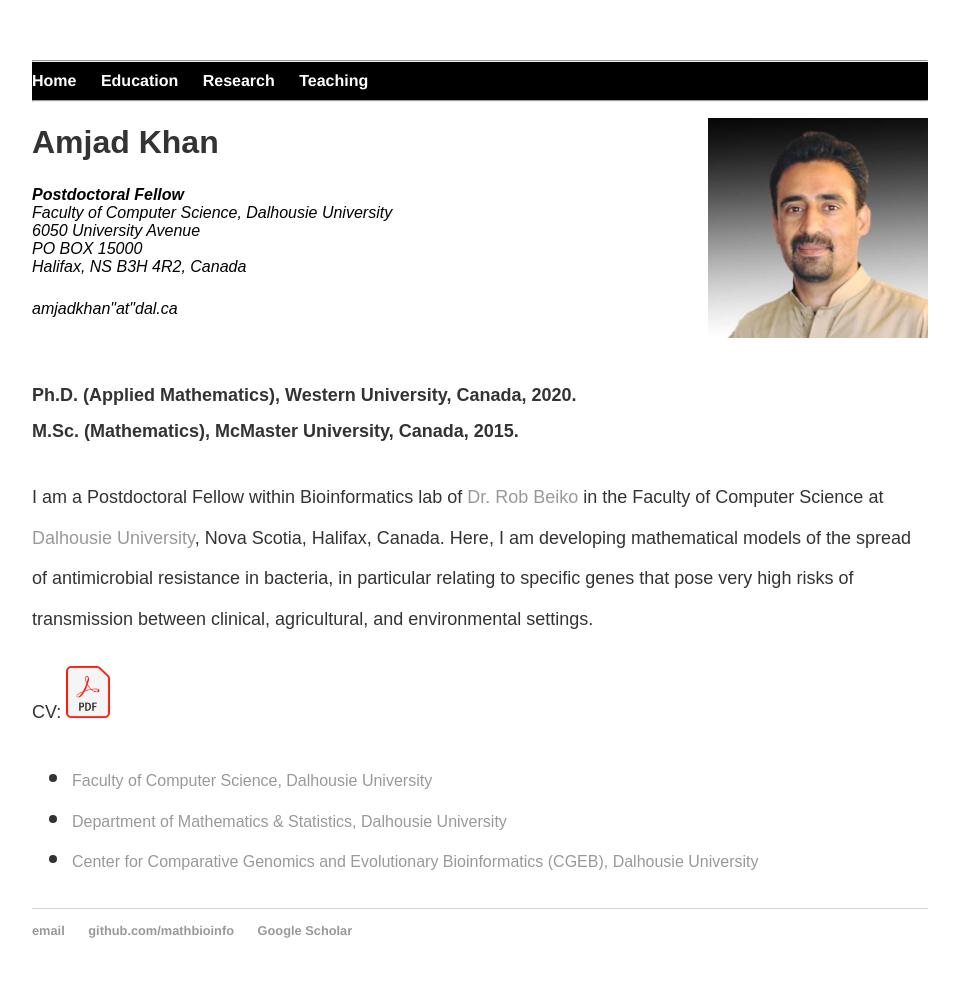
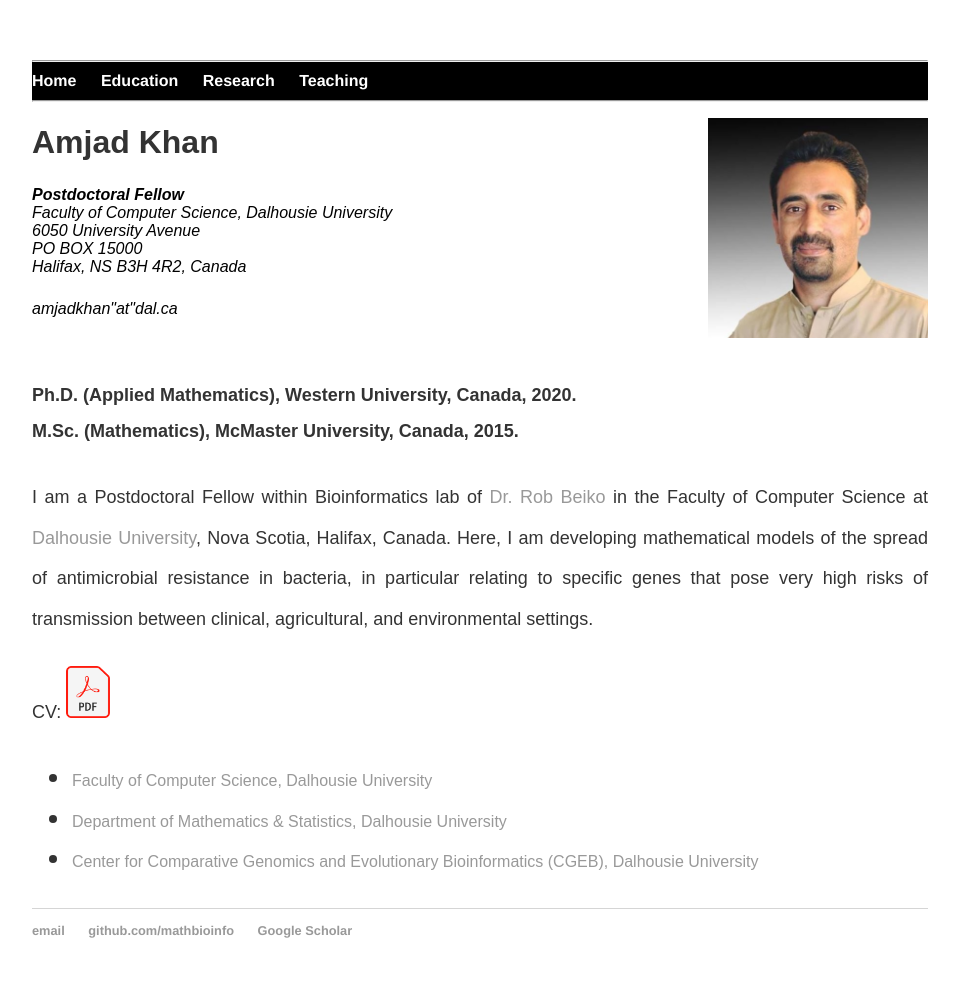
Before and after one commit to MathBioInfo/amjadkhan, a Jekyll site: the page index.html, which Jekyll copies as it is, in a window 1280 px wide. Shown: the whole page, without its empty margins (160-1119 px from the left). Built offline with Jekyll 4.4.1, drawn with Linux system fonts in a browser that asks for light colours.

Commit message:
Update index.html

```diff
--- a/index.html
+++ b/index.html
@@ -44,7 +44,7 @@
 			<br><font size="4">M.Sc. (Mathematics), McMaster University, Canada, 2015.</strong>
 			</p>
 
-			<p><font size="4">
+			<p style="text-align:justify"><font size="4">
 				I am a Postdoctoral Fellow within Bioinformatics lab of
 				<a href="https://www.dal.ca/faculty/computerscience/faculty-staff/robert-beiko.html" target="_blank"> Dr. Rob Beiko </a>
 				in the Faculty of Computer Science at
```
